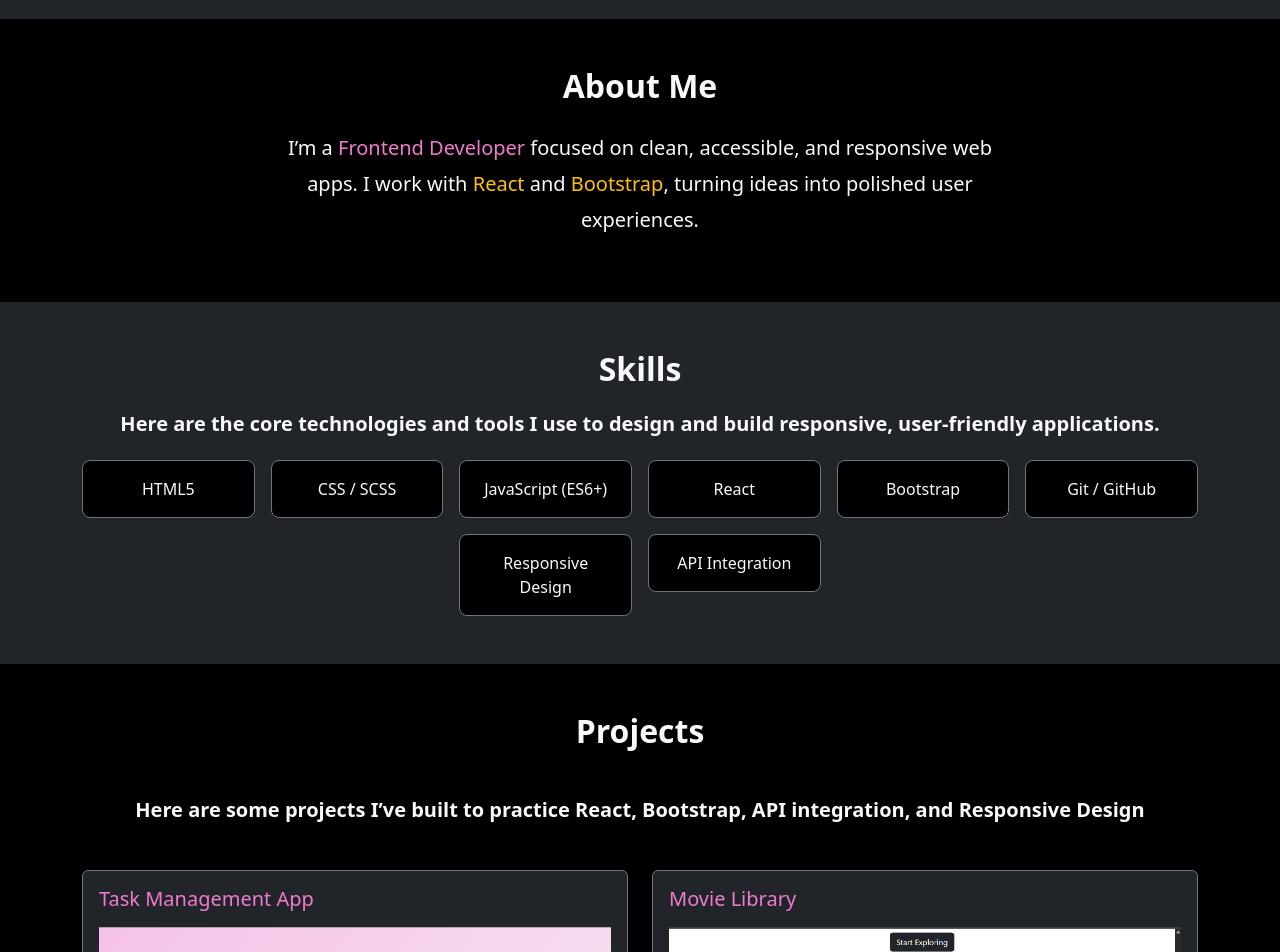
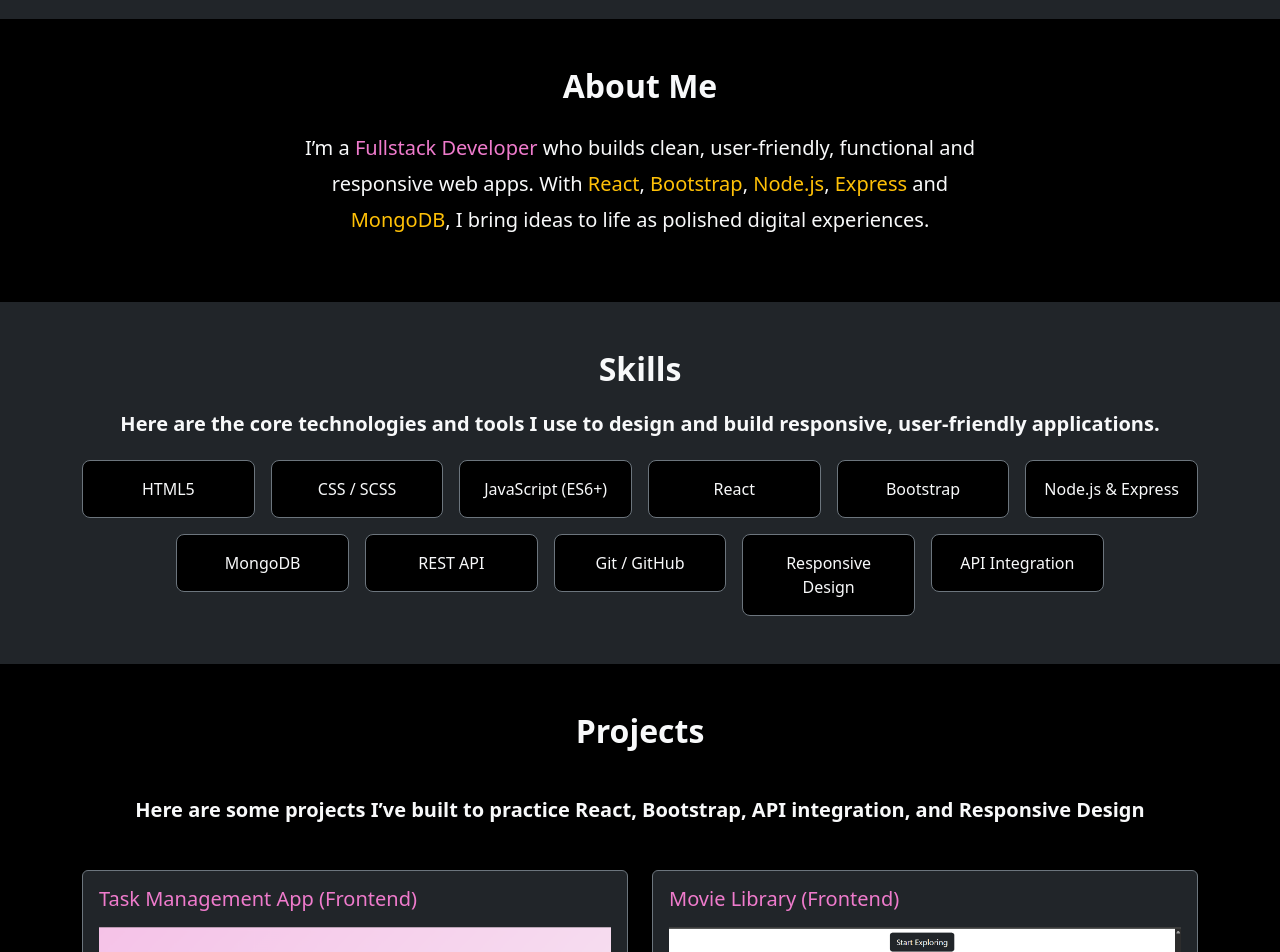
Before and after one commit to SmallShaq18/portfolio, a React (Vite) app: page / in a window 1280 px wide. Shown: the part 300-1252 px from the top of the page. Built offline with nearby package versions, Linux system fonts and the light colour scheme.

Commit message:
added backend project

```diff
--- a/src/Components/About.jsx
+++ b/src/Components/About.jsx
@@ -40,11 +40,14 @@ export default function About() {
             style={{ maxWidth: 720, lineHeight: 1.8 }}
             variants={item}
           >
-            I’m a <span className="text-info">Frontend Developer</span> focused on
-            clean, accessible, and responsive web apps. I work with{' '}
-            <span className="text-warning">React</span> and{' '}
-            <span className="text-warning">Bootstrap</span>, turning ideas into
-            polished user experiences.
+            I’m a <span className="text-info">Fullstack Developer</span> who builds
+            clean, user-friendly, functional and responsive web apps. With{' '}
+            <span className="text-warning">React</span>, {' '}
+            <span className="text-warning">Bootstrap</span>, {' '}
+            <span className="text-warning">Node.js</span>, {' '}
+            <span className="text-warning">Express</span> and {' '}
+            <span className="text-warning">MongoDB</span>, I bring ideas to life
+            as polished digital experiences.
           </motion.p>
         </motion.div>
       </div>
--- a/src/Components/Contact.jsx
+++ b/src/Components/Contact.jsx
@@ -11,12 +11,12 @@ export default function Contact() {
       link: "mailto:abdulsamad.m1802472@st.futminna.edu.ng",
       icon: "✉️"
     },
-    /*{
+    {
       type: "LinkedIn",
       value: "Abdulsamad Ibrahim",
       link: "https://linkedin.com/in/abdulsamad-ibrahim-964032237/",
-      icon: "💼𝕏"
-    },*/
+      icon: "💼"
+    },
     {
       type: "X (Formerly Twitter)",
       value: "thesmallShaq___",
@@ -29,12 +29,12 @@ export default function Contact() {
       link: "https://github.com/smallshaq18",
       icon: "🔗"
     },
-    {
+    /*{
       type: "Location",
       value: "Nigeria",
       link: null,
       icon: "📍"
-    }
+    }*/
   ];
 
   const controls = useAnimation();
--- a/src/Components/Hero.jsx
+++ b/src/Components/Hero.jsx
@@ -24,18 +24,20 @@ function Hero() {
         >
           <Typewriter
             words={[
-              "Frontend Developer",
+              "Fullstack Developer",
               "React Enthusiast",
               "Bootstrap Specialist",
+              "Node.js & Express",
+              "MongoDB Expert",
+              "REST API Developer",
               "UI/UX Builder",
-              "Clean Code Advocate",
             ]}
             loop={0} // 0 = infinite
             cursor
             cursorStyle="|"
-            typeSpeed={80}
-            deleteSpeed={50}
-            delaySpeed={1500}
+            typeSpeed={90}
+            deleteSpeed={60}
+            delaySpeed={1200}
           />
         </motion.p>
 
--- a/src/Components/Projects.jsx
+++ b/src/Components/Projects.jsx
@@ -5,6 +5,7 @@ import { useInView } from 'react-intersection-observer';
 import movie from '../assets/images/movie.png';
 import recipe from '../assets/images/recipe.png';
 import todo from '../assets/images/todo.png';
+import todoFullstack from '../assets/images/todo-fullstack.png';
 import saffire from '../assets/images/saffire.png';
 import techGadgets from '../assets/images/tech-gadgets.png';
 
@@ -13,6 +14,7 @@ export default function Projects() {
 
     {
       title: "Task Management App",
+      type: "Frontend",
       description: "A sleek, responsive task management app with a playful-themed UI. Users can add, edit, mark as complete, and delete tasks. Built to highlight clean UI/UX design and state management in React.",
       tech: ["React", "Bootstrap", "Vite", "LocalStorage"],
       github: "https://github.com/smallshaq18/todo-list",
@@ -21,6 +23,7 @@ export default function Projects() {
     },
     {
       title: "Movie Library",
+      type: "Frontend",
       description: "A movie browsing platform powered by the TMDb API. Features include searching movies, filtering by genre, adding to watched and want to watch, pagination, and detailed movie pages. Focused on API integration, dynamic routing, and responsive design.",
       tech: ["React", "TMDB API", "Bootstrap", "Vite", "Framer Motion"],
       github: "https://github.com/smallshaq18/movie-lib",
@@ -29,6 +32,7 @@ export default function Projects() {
     },
     {
       title: "E-commerce Platform",
+      type: "Frontend",
       description: "A mock e-commerce site for tech products with a responsive Bootstrap grid layout. Features product listings, search, and categories using local JSON data. Highlights frontend commerce design and a modern shopping experience.",
       tech: ["React", "Bootstrap", "Vite", "Framer Motion"],
       github: "https://github.com/smallshaq18/tech-products",
@@ -37,6 +41,7 @@ export default function Projects() {
     },
     {
       title: "Recipe Book",
+      type: "Frontend",
       description: "A recipe management app where users can add, edit, and delete recipes with images (stored via localStorage in base64). Includes a styled hero section, background design, and smooth animations. Built to showcase CRUD functionality and persistence without a backend.",
       tech: ["React", "LocalStorage", "Bootstrap", "Vite"],
       github: "https://github.com/smallshaq18/recipe-book",
@@ -45,11 +50,21 @@ export default function Projects() {
     },
     {
       title: "An Academy Website",
+      type: "Frontend",
       description: "A site for an educational platform featuring catalogues and showcases; and responsive UI components.",
       tech: ["React", "CSS", "JavaScript (ES6+)", "Bootstrap", "Framer Motion", "Vite"],
       github: "https://github.com/smallshaq18/saffire-academy",
       live: "https://saffire-academy.vercel.app/",
       image: saffire
+    },
+    {
+      title: "To-Do List App",
+      type: "Fullstack",
+      description: "A fullstack productivity app with user authentication, persistent tasks, and a clean Bootstrap-powered interface. Features signup/login, token-based auth, CRUD operations, and default tasks for new users. Built with the MERN stack to highlight fullstack development skills.",
+      tech: ["React", "Bootstrap", "Node.js", "Express", "MongoDB"],
+      github: "https://github.com/SmallShaq18/todo-list-fullstack",
+      live: "https://todo-frontend-part.vercel.app/",
+      image: todoFullstack
     }
   ];
 
@@ -103,7 +118,7 @@ export default function Projects() {
             <motion.div key={index} className="col-md-6 col-lg-6" variants={item}>
               <div className="card bg-dark border-secondary h-100">
                 <div className="card-body d-flex flex-column">
-                  <h5 className="card-title text-info mb-3">{project.title}</h5>
+                  <h5 className="card-title text-info mb-3">{project.title} ({project.type})</h5>
                   <div>
                     <img src={project.image} alt='project.title' width='100%' height='100%' loading='lazy' />
                   </div>
--- a/src/Components/Skills.jsx
+++ b/src/Components/Skills.jsx
@@ -5,9 +5,10 @@ import { useInView } from 'react-intersection-observer';
 
 export default function Skills() {
   const skills = [
-    'HTML5','CSS / SCSS','JavaScript (ES6+)',
-    'React','Bootstrap','Git / GitHub',
-    'Responsive Design','API Integration',
+    'HTML5', 'CSS / SCSS', 'JavaScript (ES6+)',
+    'React', 'Bootstrap', 'Node.js & Express', 'MongoDB',
+    'REST API', 'Git / GitHub',
+    'Responsive Design', 'API Integration',
   ];
 
   const controls = useAnimation();
```
Also changed, not shown: src/assets/images/todo-fullstack.png (added).
